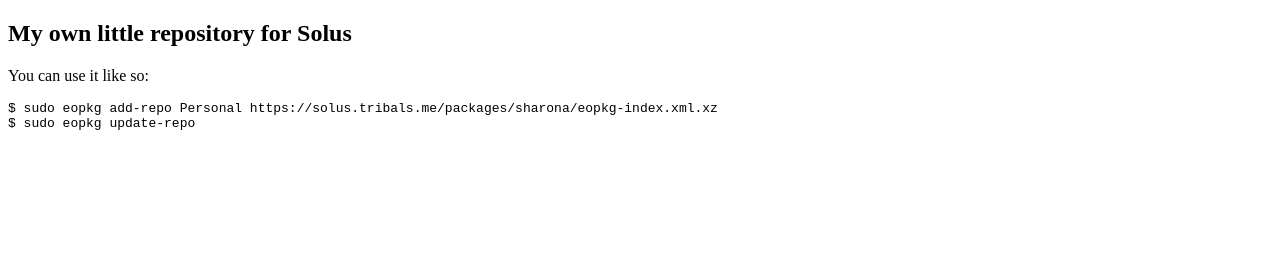
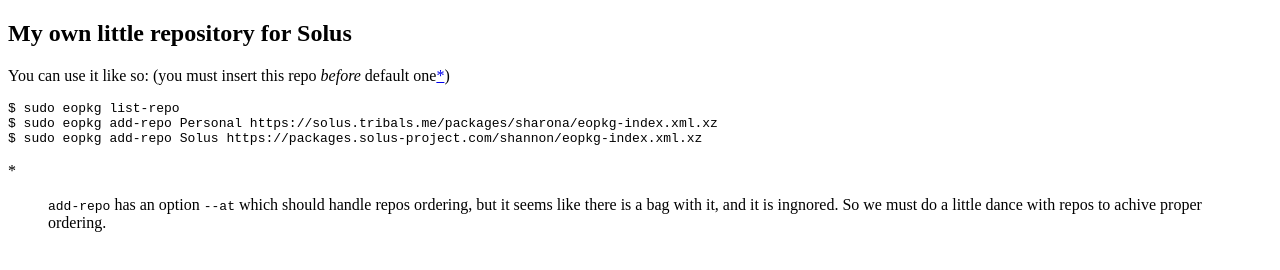
Before and after one commit to tribals/solus.tribals.me, a plain HTML site: page packages/index.html in a window 1280 px wide. Drawn offline with Linux system fonts and the light colour scheme.

Commit message:
add proper addition instructions

```diff
--- a/packages/index.html
+++ b/packages/index.html
@@ -20,9 +20,17 @@
   <article>
     <h1>My own little repository for Solus</h1>
 
-    <p>You can use it like so:</p>
-    <pre><code>$ sudo eopkg add-repo Personal https://solus.tribals.me/packages/sharona/eopkg-index.xml.xz
-$ sudo eopkg update-repo</code></pre>
+    <p>You can use it like so: (you must insert this repo <i>before</i> default one<a href="#note1">*</a>)</p>
+    <pre><code>$ sudo eopkg list-repo
+$ sudo eopkg add-repo Personal https://solus.tribals.me/packages/sharona/eopkg-index.xml.xz
+$ sudo eopkg add-repo Solus https://packages.solus-project.com/shannon/eopkg-index.xml.xz
+</code></pre>
+
+    <p id="note1">
+      *
+      <blockquote>
+        <code>add-repo</code> has an option <code>--at</code> which should handle repos ordering, but it seems like there is a bag with it, and it is ingnored. So we must do a little dance with repos to achive proper ordering.
+      </blockquote>
   </article>
 </main>
 </body>
```
